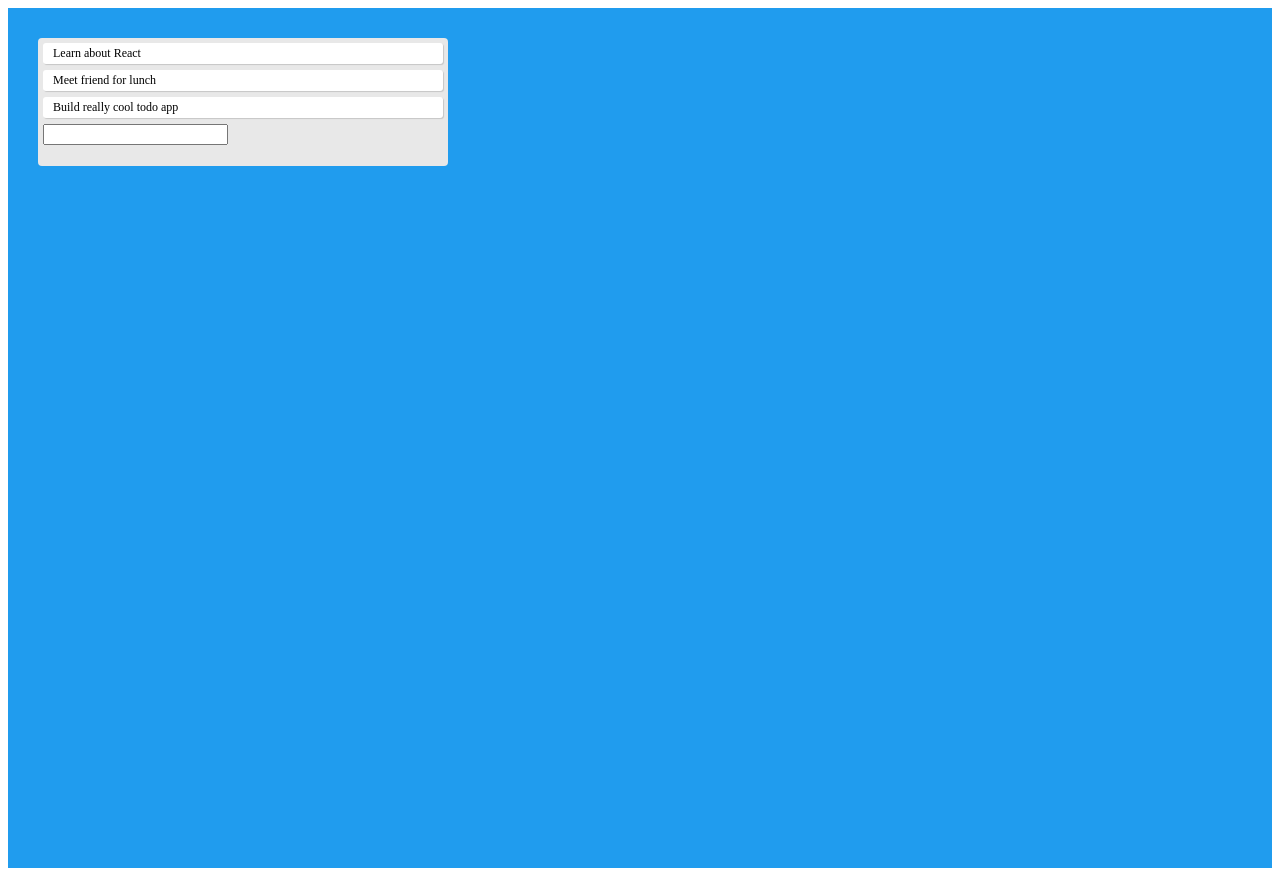
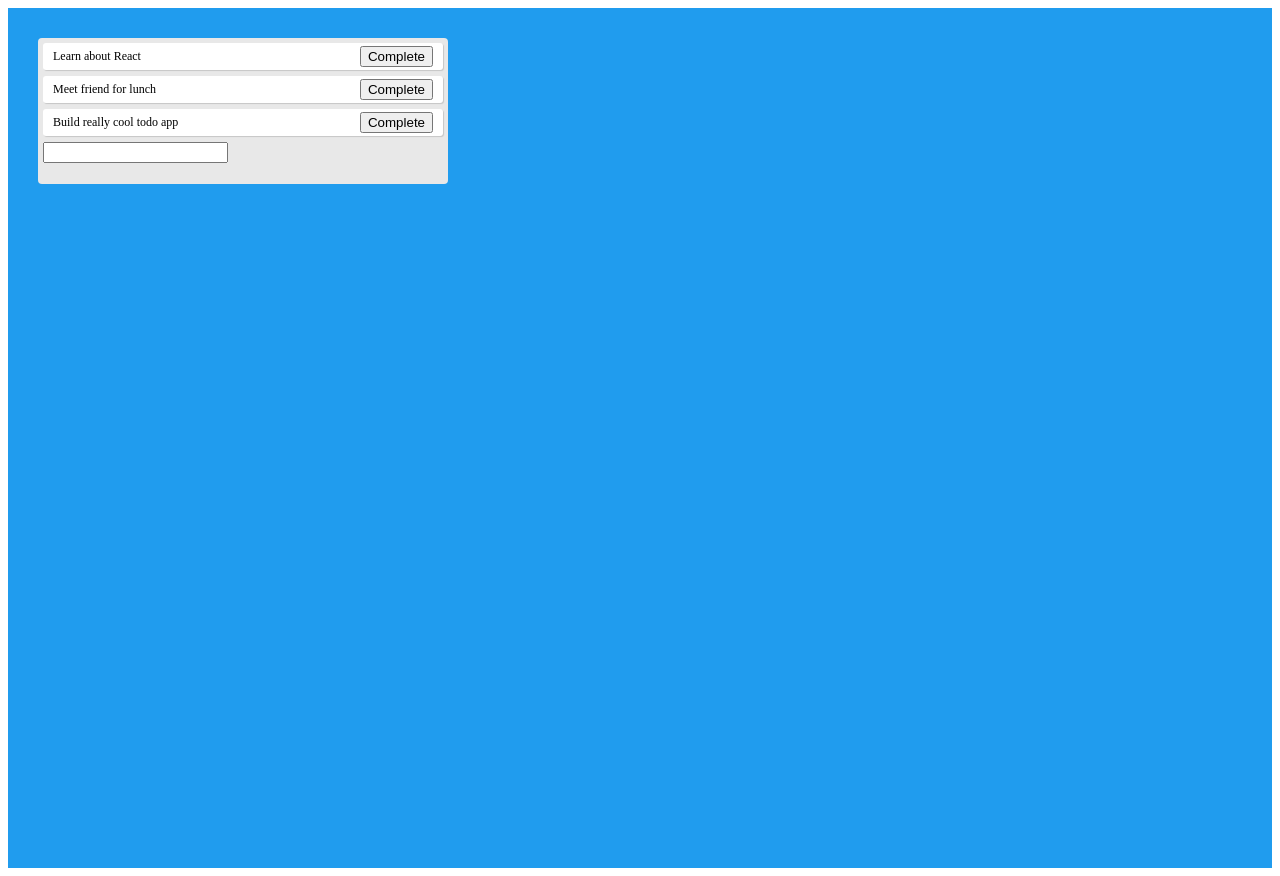
Before and after one commit to lyxian/react-learn, a React app: page / in a window 1280 px wide. Built offline with nearby package versions, Linux system fonts and the light colour scheme.

Commit message:
to-do-list-1 - impl completedTask

```diff
--- a/src/App.jsx
+++ b/src/App.jsx
@@ -4,9 +4,19 @@ import "./App.css";
 import Button from "./components/Button";
 
 // function Task(props) {
-function Task({ props }) {
+function Task({ props, index, completedTask }) {
   // console.log(props);
-  return <div className="todo">{props.text}</div>;
+  return (
+    <div
+      className="todo"
+      style={{ textDecoration: props.isCompleted ? "line-through" : "" }}
+    >
+      {props.text}
+      <div>
+        <button onClick={() => completedTask(index)}>Complete</button>
+      </div>
+    </div>
+  );
 }
 
 function TaskForm({ addTask }) {
@@ -33,9 +43,9 @@ function TaskForm({ addTask }) {
 
 function App() {
   const [tasks, setTasks] = React.useState([
-    { text: "Learn about React" },
-    { text: "Meet friend for lunch" },
-    { text: "Build really cool todo app" },
+    { text: "Learn about React", isCompleted: false },
+    { text: "Meet friend for lunch", isCompleted: false },
+    { text: "Build really cool todo app", isCompleted: false },
   ]);
 
   const addTask = (text) => {
@@ -43,11 +53,22 @@ function App() {
     setTasks(newTasks);
   };
 
+  const completedTask = (index) => {
+    const newTasks = [...tasks];
+    newTasks[index].isCompleted = true;
+    setTasks(newTasks);
+  };
+
   return (
     <div className="app">
       <div className="todo-list">
         {tasks.map((task, index) => (
-          <Task key={index} index={index} props={task} />
+          <Task
+            key={index}
+            index={index}
+            props={task}
+            completedTask={completedTask}
+          />
         ))}
         <TaskForm addTask={addTask} />
       </div>
```
